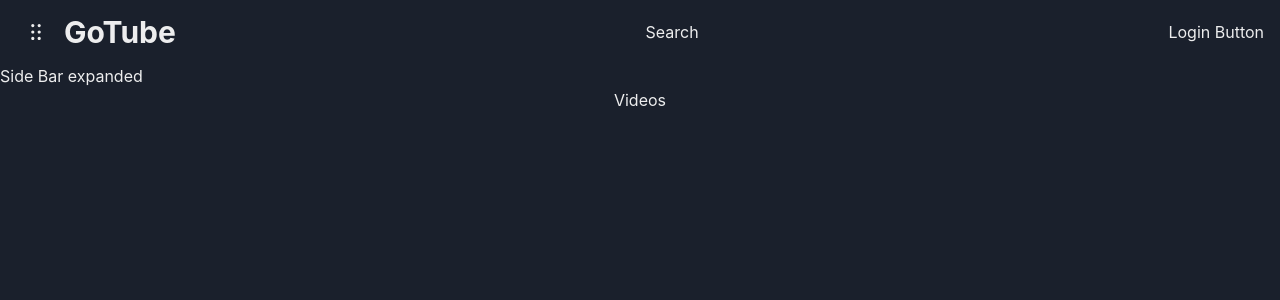
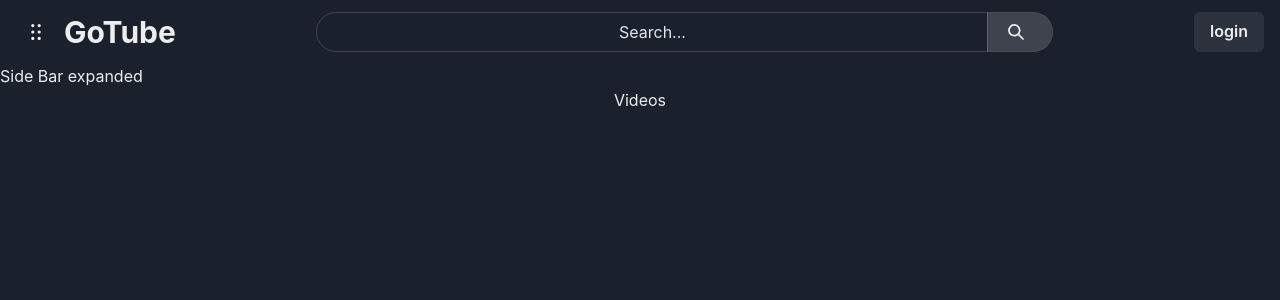
Before and after one commit to protomem/gotube, a React (Vite) app in the folder web/: page / in a window 1280 px wide. Shown: the top 300 px of the page. Built offline with nearby package versions, Linux system fonts and the light colour scheme.

Commit message:
feat(web): add searcher and login button

```diff
--- a/web/src/components/app-bar.tsx
+++ b/web/src/components/app-bar.tsx
@@ -2,6 +2,8 @@ import {} from "react";
 import Logo from "./logo";
 import { DragHandleIcon } from "@chakra-ui/icons";
 import { Box, HStack, IconButton, Spacer } from "@chakra-ui/react";
+import Searcher from "./searcher";
+import LoginButton from "./login-button";
 
 type Props = {
   switchSideBar: () => void;
@@ -23,11 +25,15 @@ const AppBar = ({ switchSideBar }: Props) => {
 
       <Spacer />
 
-      <Box>Search</Box>
+      <Box>
+        <Searcher />
+      </Box>
 
       <Spacer />
 
-      <Box>Login Button</Box>
+      <Box>
+        <LoginButton />
+      </Box>
     </HStack>
   );
 };
--- /dev/null
+++ b/web/src/components/login-button.tsx
@@ -0,0 +1,7 @@
+import { Button } from "@chakra-ui/react";
+
+const LoginButton = () => {
+  return <Button>login</Button>;
+};
+
+export default LoginButton;
--- /dev/null
+++ b/web/src/components/searcher.tsx
@@ -0,0 +1,45 @@
+import { useState, ChangeEvent } from "react";
+import { SearchIcon } from "@chakra-ui/icons";
+import {
+  IconButton,
+  Input,
+  InputGroup,
+  InputRightAddon,
+} from "@chakra-ui/react";
+
+type Props = {
+  defaultQuery?: string;
+};
+
+const Searcher = ({ defaultQuery }: Props) => {
+  const [query, setQuery] = useState(defaultQuery);
+
+  const handleChange = (e: ChangeEvent<HTMLInputElement>) => {
+    setQuery(e.target.value);
+  };
+
+  return (
+    <InputGroup>
+      <Input
+        placeholder="Search..."
+        _placeholder={{ color: "gray.200" }}
+        value={query}
+        onChange={handleChange}
+        w={{ sm: "xs", md: "md", lg: "lg", xl: "2xl" }}
+        rounded="full"
+        sx={{ textAlign: "center" }}
+      />
+      ;
+      <InputRightAddon rounded="full" pl="2" pr="4">
+        <IconButton
+          aria-label="search"
+          icon={<SearchIcon />}
+          variant="ghost"
+          rounded="full"
+        />
+      </InputRightAddon>
+    </InputGroup>
+  );
+};
+
+export default Searcher;
```
